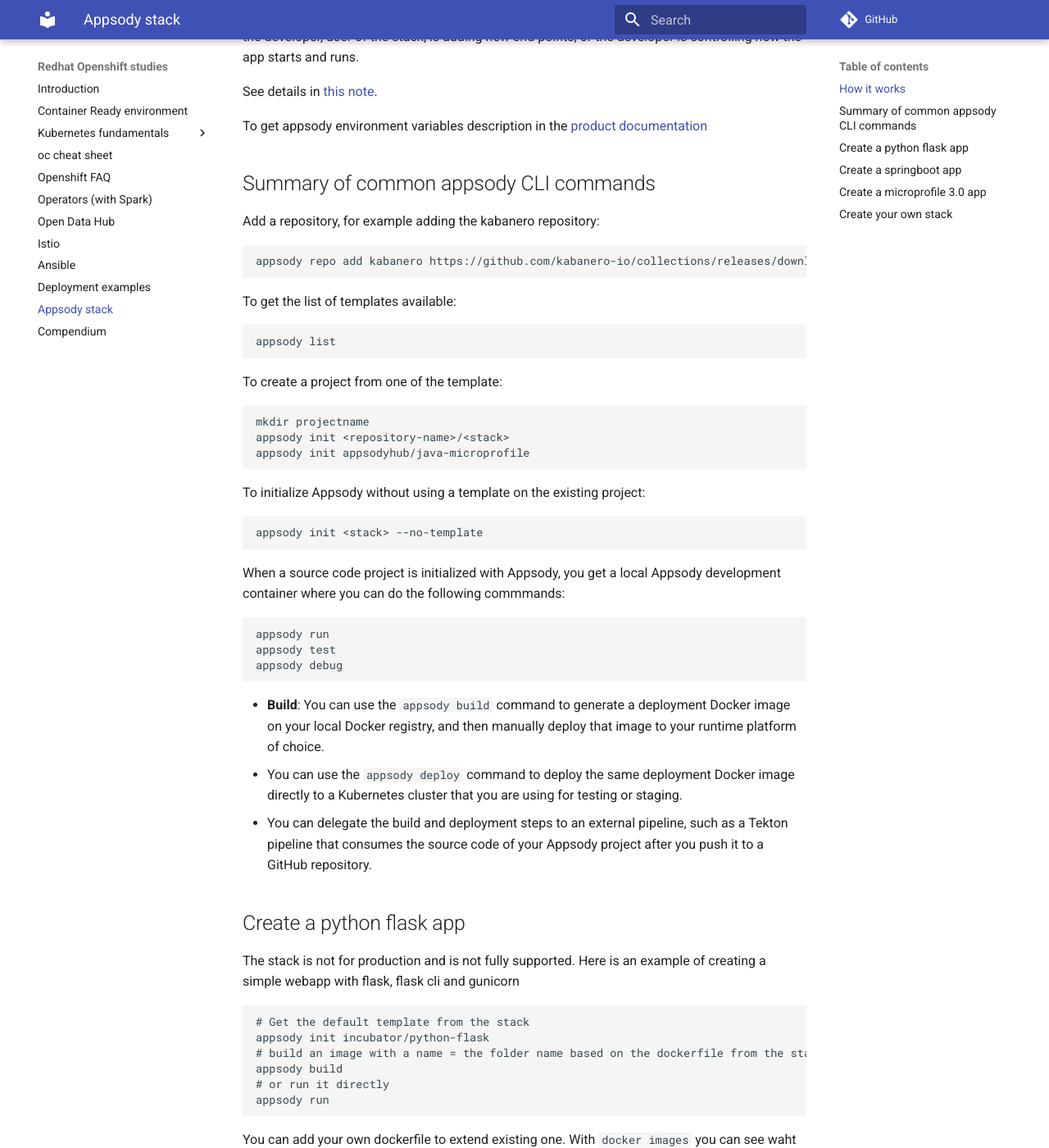
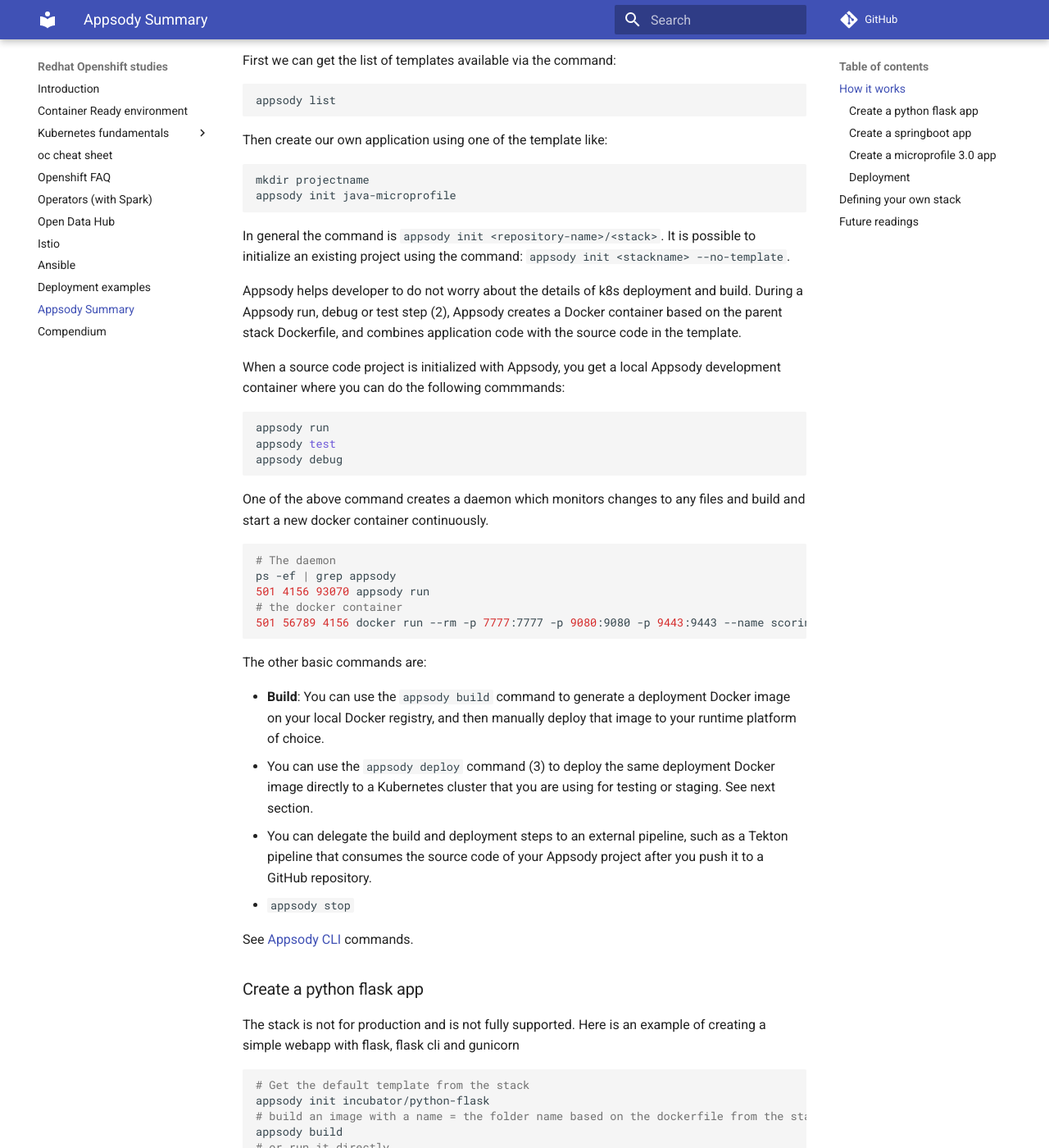
Before and after one commit to jbcodeforce/openshift-studies, an MkDocs documentation site: the page built from docs/appsody.md, in a window 1280 px wide and 1400 px high, scrolled down 789 px. Shown: the whole window at 82% size. Built offline with MkDocs 1.6.1 and Material for MkDocs 9.7.7, drawn with Linux system fonts in a browser that asks for light colours; comment, search, counter and statistics services are not loaded; some of the changed text lies outside the part shown.

Commit message:
Update to appsody study

````diff
--- a/docs/appsody.md
+++ b/docs/appsody.md
@@ -1,4 +1,4 @@
-# Appsody Stack usage and new one
+# Appsody Summary
 
 [Appsody](https://appsody.dev/) provides pre-configured container images (stacks) and project templates for a growing set of popular open source runtimes and frameworks, providing a foundation on which to build applications for Kubernetes and Knative deployments.
 
@@ -6,65 +6,61 @@
 
 ## How it works
 
-Appsody includes a CLI and a daemon to control the life cycle of the application. A developer uses the CLI to create a new application. The application contains a Docker image created from a Appsody stack and injects the template defined in the stack with the application developer’s code into it. The daemon watch changes to any files and build and deploy continuously.
+Appsody includes a CLI and a daemon to control the life cycle of the application. Developers use the CLI to create a new application from an existing "stack" (1).
+
+![Appsody components](images/appsody-concept.png)
+
 Stacks are defined in a repository. Repositories can be referenced from remote sources (e.g., GitHub) or can be stored locally on a filesystem.
 
-Appsody helps developer to do not worry about the details of k8s deployment and build. During a Appsody run, debug or test step, Appsody creates a Docker container based on the parent stack Dockerfile, and combines application code with the source code in the template.
+First we can get the list of templates available via the command:
 
-Stack has one dockerfile to help building the application and control the build, run and test steps of appsody. It also includes a second Dockerfile in the images/project folder to "dockerize" the final app. The Dockerfile is responsible for ensuring the combined dependencies are installed in the final image.
-
-When designing a stack, we need to decide who control the application: a web server in which the developer, user of the stack, is adding new end points, or the developer is controlling how the app starts and runs.
-
-
-See details in [this note](https://developer.ibm.com/technologies/containers/tutorials/create-appsody-stack).
-
-To get appsody environment variables description in the [product documentation](https://appsody.dev/docs/stacks/environment-variables)
-
-## Summary of common appsody CLI commands
-
-Add a repository, for example adding the kabanero repository:
-
-```
-appsody repo add kabanero https://github.com/kabanero-io/collections/releases/download/v0.1.2/kabanero-index.yaml
-```
-
-To get the list of templates available:
-
-```
+```shell
 appsody list
 ```
 
-To create a project from one of the template:
+Then create our own application using one of the template like:
 
-```
+```shell
 mkdir projectname
-appsody init <repository-name>/<stack>
-appsody init appsodyhub/java-microprofile
+appsody init java-microprofile
 ```
 
-To initialize Appsody without using a template on the existing project:
+In general the command is `appsody init <repository-name>/<stack>`. It is possible to initialize an existing project using the command: `appsody init <stackname> --no-template`.
 
-```
-appsody init <stack> --no-template
-```
+Appsody helps developer to do not worry about the details of k8s deployment and build. During a Appsody run, debug or test step (2), Appsody creates a Docker container based on the parent stack Dockerfile, and combines application code with the source code in the template.
 
 When a source code project is initialized with Appsody, you get a local Appsody development container where you can do the following commmands:
 
-```
+```shell
 appsody run
 appsody test
 appsody debug
 ```
 
+One of the above command creates a daemon which monitors changes to any files and build and start a new docker container continuously.
+
+```shell
+# The daemon
+ps -ef | grep appsody
+501 4156 93070 appsody run
+# the docker container
+501 56789 4156 docker run --rm -p 7777:7777 -p 9080:9080 -p 9443:9443 --name scoring-mp-dev -v /Users/jeromeboyer/.m2/repository:/mvn/repository -v /Users/jeromeboyer/Code/jbcodeforce/myEDA/refarch-reefer-ml/scoring-mp/src:/project/user-app/src -v /Users/jeromeboyer/Code/jbcodeforce/myEDA/refarch-reefer-ml/scoring-mp/pom.xml:/project/user-app/pom.xml -v appsody-controller-0.3.3:/.appsody -t --entrypoint /.appsody/appsody-controller docker.io/appsody/java-microprofile:0.2 --mode=run
+```
+
+The other basic commands are:
+
 * **Build**: You can use the `appsody build` command to generate a deployment Docker image on your local Docker registry, and then manually deploy that image to your runtime platform of choice.
-* You can use the `appsody deploy` command to deploy the same deployment Docker image directly to a Kubernetes cluster that you are using for testing or staging.
+* You can use the `appsody deploy` command (3) to deploy the same deployment Docker image directly to a Kubernetes cluster that you are using for testing or staging. See next section.
 * You can delegate the build and deployment steps to an external pipeline, such as a Tekton pipeline that consumes the source code of your Appsody project after you push it to a GitHub repository.
+* `appsody stop`
 
-## Create a python flask app
+See [Appsody CLI](https://appsody.dev/docs/using-appsody/cli-commands/) commands.
+
+### Create a python flask app
 
 The stack is not for production and is not fully supported. Here is an example of creating a simple webapp with flask, flask cli and gunicorn
 
-```
+```shell
 # Get the default template from the stack
 appsody init incubator/python-flask
 # build an image with a name = the folder name based on the dockerfile from the stack
@@ -73,22 +69,69 @@
 appsody run
 ```
 
-You can add your own dockerfile to extend existing one. With `docker images` you can see waht appsody build created, then you can use this image as source for your own docker image
-```
+You can add your own dockerfile to extend existing one. With `docker images` you can see what `appsody build` created, then you can use this image as source for your own docker image
+
+```dockerfile
 FROM <nameofyourapp>
 ADD stuff
 CMD change the command
 ```
 
-To add your own code
+To add your own code.
 
-## Create a springboot app
+### Create a springboot app
 
-## Create a microprofile 3.0 app
+```shell
+appsody init java-microprofile
+```
 
-## Create your own stack
+### Create a microprofile 3.0 app
 
-See [the tutorial here](https://developer.ibm.com/tutorials/create-appsody-stack/) for detail.
+```shell
+appsody init java-microprofile
+```
+
+### Deployment
+
+Once logged to a k8s cluster, a `appsody deploy -t dockerhub/imagename --push -n yournamespace` (3) will do the following:
+
+* deploy appsody operator into the given namespace if no operator found
+* call `appsody build` and create a deployment image with the given tag
+* push the image to docker hub or other repository
+* create the `app-deploy.yaml` deployment manifest
+* Apply it with:  `kubectl apply -f app-deploy.yaml`  within the given namespace
+
+Verify the operator is deployed:
+
+```shell
+oc get pods
+NAME                               READY     STATUS             RESTARTS   AGE
+appsody-operator-d8dfb4f5f-4dpwk   1/1       Running            0          4m34s
+```
+
+As part of the deployment manifest a service and a route are created. For example using a microprofile app the following command will verify everthing went well.
+
+```shell
+curl http://scoring-mp-eda-sandbox.apps.green.ocp.csplab.local/health
+```
+
+```shell
+appsody deploy delete -n yournamespace
+```
+
+To ensure that the latest version of your app is pushed to the cluster, use the -t flag to add a unique tag every time you redeploy your app. Kubernetes then detects a change in the deployment manifest, and pushes your app to the cluster again.
+
+## Defining your own stack
+
+Stack has one dockerfile to help building the application and control the build, run and test steps of appsody. It also includes a second Dockerfile in the images/project folder to "dockerize" the final app. The Dockerfile is responsible for ensuring the combined dependencies are installed in the final image.
+
+When designing a stack, we need to decide who control the application: a web server in which the developer, user of the stack, is adding new end points, or the developer is controlling how the app starts and runs.
+
+See details in [this note](https://developer.ibm.com/technologies/containers/tutorials/create-appsody-stack).
+
+To get appsody environment variables description in the [product documentation](https://appsody.dev/docs/stacks/environment-variables)
+
+See [this other tutorial here](https://developer.ibm.com/tutorials/create-appsody-stack/).
 
 Some considerations to address:
 
@@ -133,3 +176,9 @@
 * Start the application scafold using `appsody run`
 
 * Modify the `Dockerfile-stack` file to include the base image and dependencies for the server and other predefined code.
+
+## Future readings
+
+* [Introduction to Appsody: Developing containerized applications for the cloud just got easier](https://developer.ibm.com/blogs/introduction-to-appsody/)
+* [Video Appsody overview](https://developer.ibm.com/blogs/introduction-to-appsody/)
+* [Kabanero - Appsody - Tekton - Openshift](https://github.ibm.com/steve-arnold/kabanerodemoguide/blob/master/README.md)
--- a/mkdocs.yml
+++ b/mkdocs.yml
@@ -15,7 +15,7 @@
   - Istio: istio/readme.md
   - Ansible: ansible.md
   - Deployment examples: deployment-ex.md
-  - Appsody stack: appsody.md
+  - Appsody Summary: appsody.md
   - Compendium: compendium.md
 
 theme:
````
Also changed, not shown: docs/images/appsody-concept.png (added), 3 other files.
